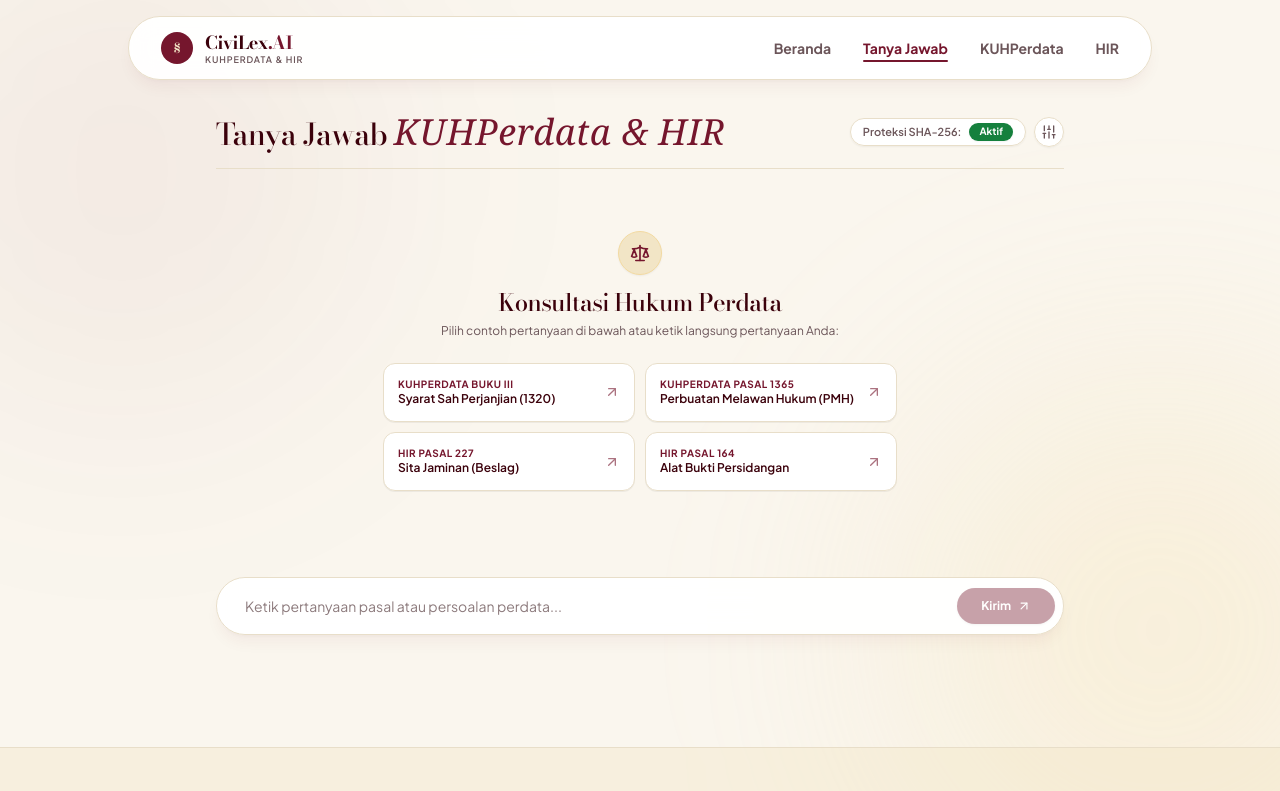
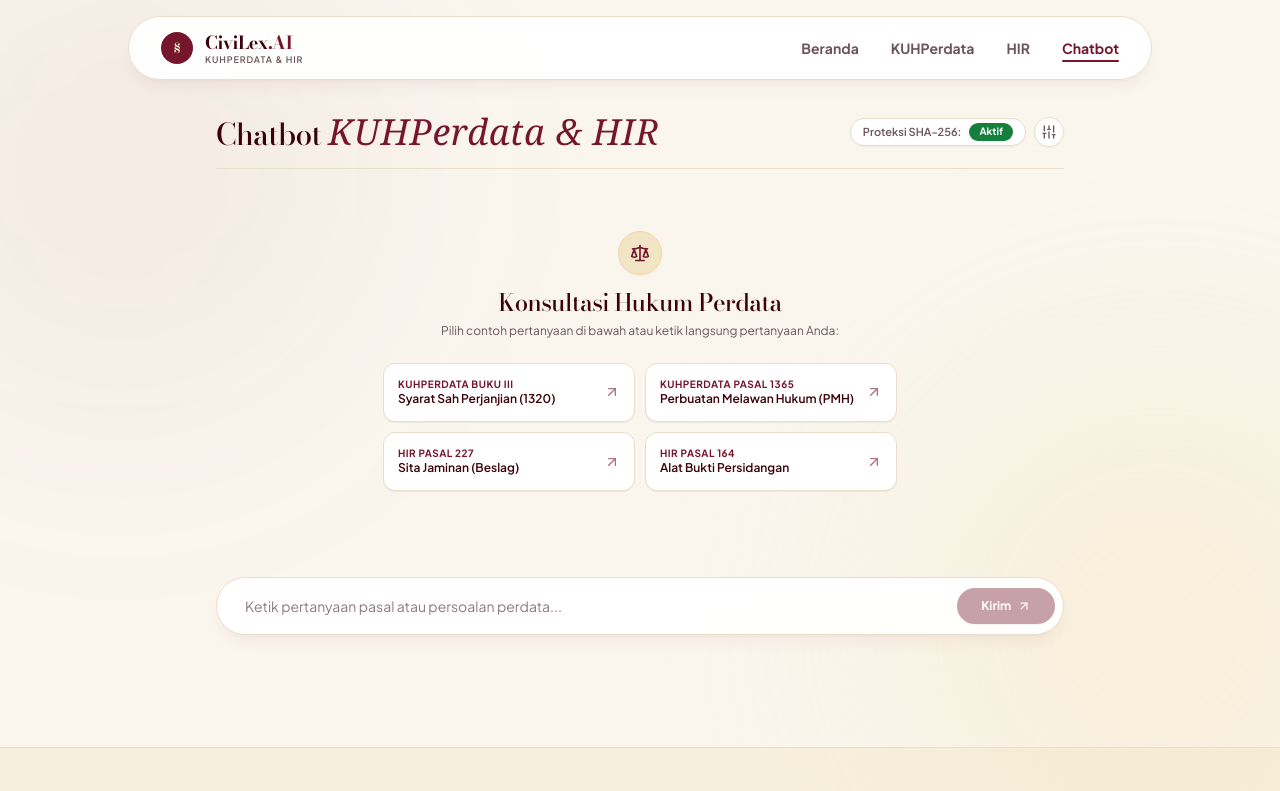
Before and after one commit to nisrinaatiqah/legal-rag-kuhperdata, a Next.js app in the folder perdata-app/: page /chat in a window 1280 px wide. Shown: the top 791 px of the page. Built offline with nearby package versions, Linux system fonts and the light colour scheme; a web font is replaced by a local one.

Commit message:
refactor(navbar): move chat link to far right after HIR and rename to Chatbot

```diff
--- a/perdata-app/app/chat/page.tsx
+++ b/perdata-app/app/chat/page.tsx
@@ -153,7 +153,7 @@ function ChatContent() {
       <div className="flex items-center justify-between border-b border-[#E8DEC9] pb-4">
         <div>
           <h1 className="font-bodoni text-2xl sm:text-3xl font-medium tracking-tight text-[#3B010B]">
-            Tanya Jawab{' '}
+            Chatbot{' '}
             <span className="font-bellefair text-[#75162D] italic font-normal text-3xl sm:text-4xl">
               KUHPerdata &amp; HIR
             </span>
--- a/perdata-app/app/components/Navbar.tsx
+++ b/perdata-app/app/components/Navbar.tsx
@@ -7,9 +7,9 @@ import { Menu, X } from 'lucide-react';
 
 const navLinks = [
   { href: '/', label: 'Beranda', id: 'home' },
-  { href: '/chat', label: 'Tanya Jawab', id: 'chat' },
   { href: '/database?source=KUHPerdata', label: 'KUHPerdata', id: 'kuhperdata' },
   { href: '/database?source=HIR', label: 'HIR', id: 'hir' },
+  { href: '/chat', label: 'Chatbot', id: 'chat' },
 ];
 
 function NavbarContent() {
```
